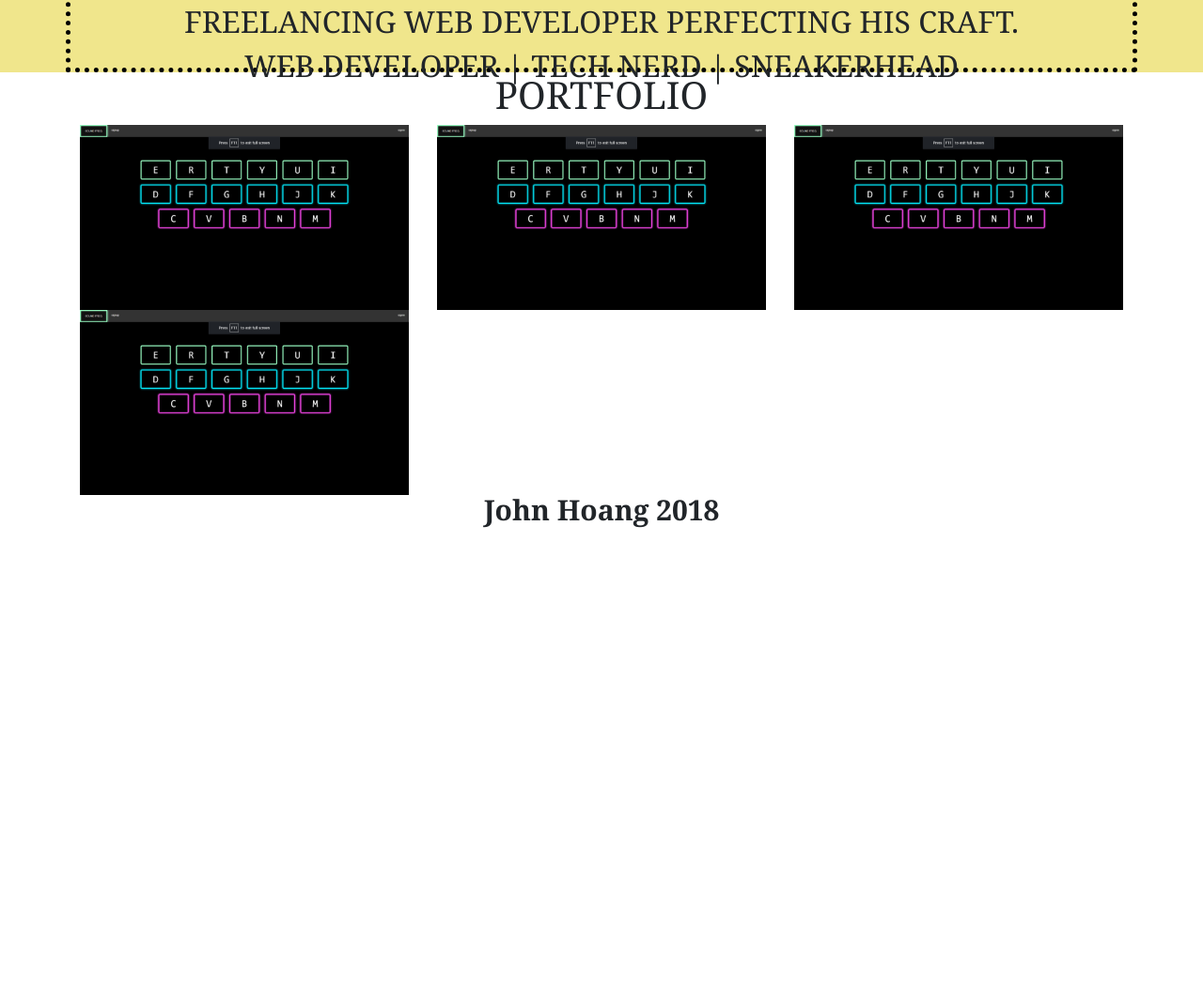
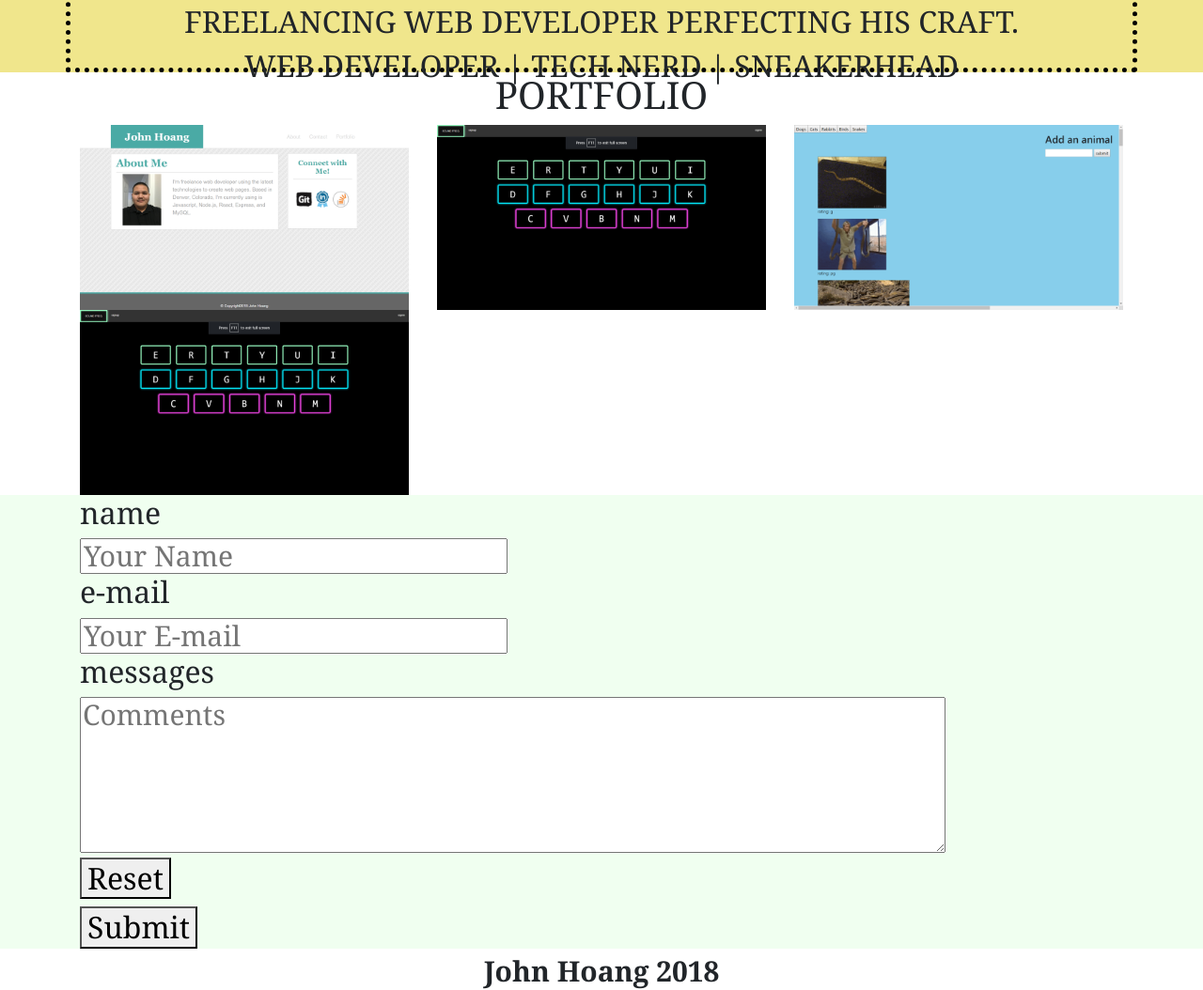
Before and after one commit to jhoang92/Portfolio, a plain HTML site: page index.html in a window 1280 px wide. Shown: the part 473-1527 px from the top of the page at 94% size. Before the commit the page ends 1036 px from the top, so only its background shows below. Drawn offline with nearby package versions, Linux system fonts and the light colour scheme.

Commit message:
added contact page

```diff
--- a/index.html
+++ b/index.html
@@ -20,7 +20,7 @@
             <a class="nav-link" href="#about">about</a>
         </li>
         <li class="nav-item">
-            <a class="nav-link" href="#portfolio-head">Portfolio</a>
+            <a class="nav-link" href="#portfolio">Portfolio</a>
         </li>
         <li class="nav-item">
             <a class="nav-link" href="#contact">Contact</a>
@@ -49,12 +49,14 @@
 
             <div class="row">
                 <div class="col-md-6 col-lg-4">
-                    <a class="portfolio-item d-block mx-auto" href="https://obscure-brushlands-46712.herokuapp.com">
+                    <a class="portfolio-item d-block mx-auto" href="https://jhoang92.github.io/Responsive-Portfolio">
 
                         <div class="portfolio-item-caption d-flex position-absolute h-100 w-100">
+                            <h1>Soundfreq</h1>
                         </div>
 
-                        <img class="img-fluid" src="assets/images/soundfreq.png" alt="profile image">
+
+                        <img class="img-fluid" src="assets/images/Layout1.png" alt="profile image">
                     </a>
                 </div>
 
@@ -70,13 +72,13 @@
                 </div>
 
                 <div class="col-md-6 col-lg-4">
-                    <a class="portfolio-item d-block mx-auto" href="https://obscure-brushlands-46712.herokuapp.com">
+                    <a class="portfolio-item d-block mx-auto" href="https://jhoang92.github.io/GiphyPage/">
 
                         <div class="portfolio-item-caption
                         d-flex position-absolute h-100 w-100">
                         </div>
 
-                        <img class="img-fluid" src="assets/images/soundfreq.png" alt="profile image">
+                        <img class="img-fluid" src="assets/images/giphypage.png" alt="profile image">
                     </a>
                 </div>
 
@@ -93,6 +95,26 @@
         </div>
     </section>
 
+    <section class="contact" id="contact">
+        <div class="container">
+            <form action="mailto:jhhoang992@gmail.com" method="post" enctype="text/plain">
+                <h2>name</h2>
+                <input type="text" name="name" placeholder="Your Name">
+                <h2>e-mail</h2>
+                <input type="text" name="email" placeholder="Your E-mail">
+                <h2>messages</h2>
+                <textarea rows="5" cols="50"
+                placeholder="Comments"></textarea>
+
+                <h2><button type="reset">Reset</button>
+                    </h2>
+
+                <h2><button type="submit">Submit</button>
+                    </h2>
+            </form>
+        </div>
+    </section>
+
 
     <footer class="text-center fixed">John Hoang 2018</footer>
     <!-- This is the end of the container-fluid -->
```
Also changed, not shown: assets/images/Layout1.png (added), assets/images/giphypage.png (added).
